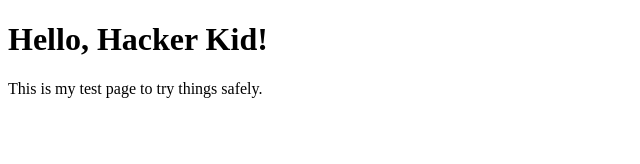
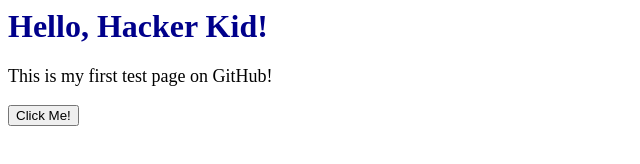
Before and after one commit to von437/SafeFormPractice2, a plain HTML site: page index.html in a window 1280 px wide. Shown: the whole page, without its empty margins (0-640 px from the left). Drawn offline with Linux system fonts and the light colour scheme.

Commit message:
Update index.html

```diff
--- a/index.html
+++ b/index.html
@@ -1,10 +1,12 @@
-<!DOCTYPE html>
-<html>
-<head>
-  <title>My First Lab Page</title>
-</head>
 <body>
-  <h1>Hello, Hacker Kid!</h1>
-  <p>This is my test page to try things safely.</p>
+  <h1 style="color: darkblue;">Hello, Hacker Kid!</h1>
+  <p style="font-size: 18px;">This is my first test page on GitHub!</p>
+
+  <button onclick="sayHello()">Click Me!</button>
+
+  <script>
+    function sayHello() {
+      alert("You clicked the button! Great job!");
+    }
+  </script>
 </body>
-</html>
```
